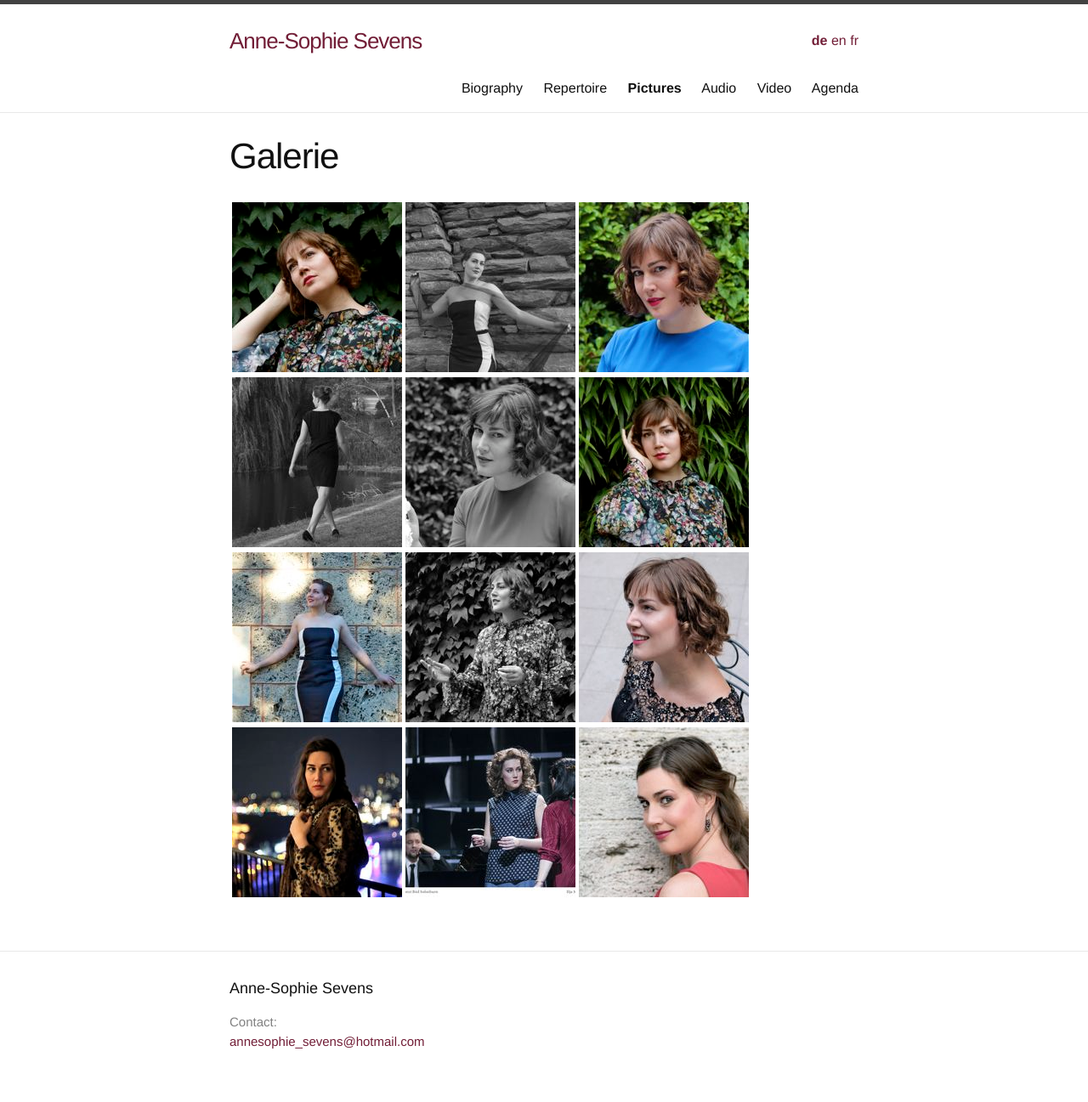
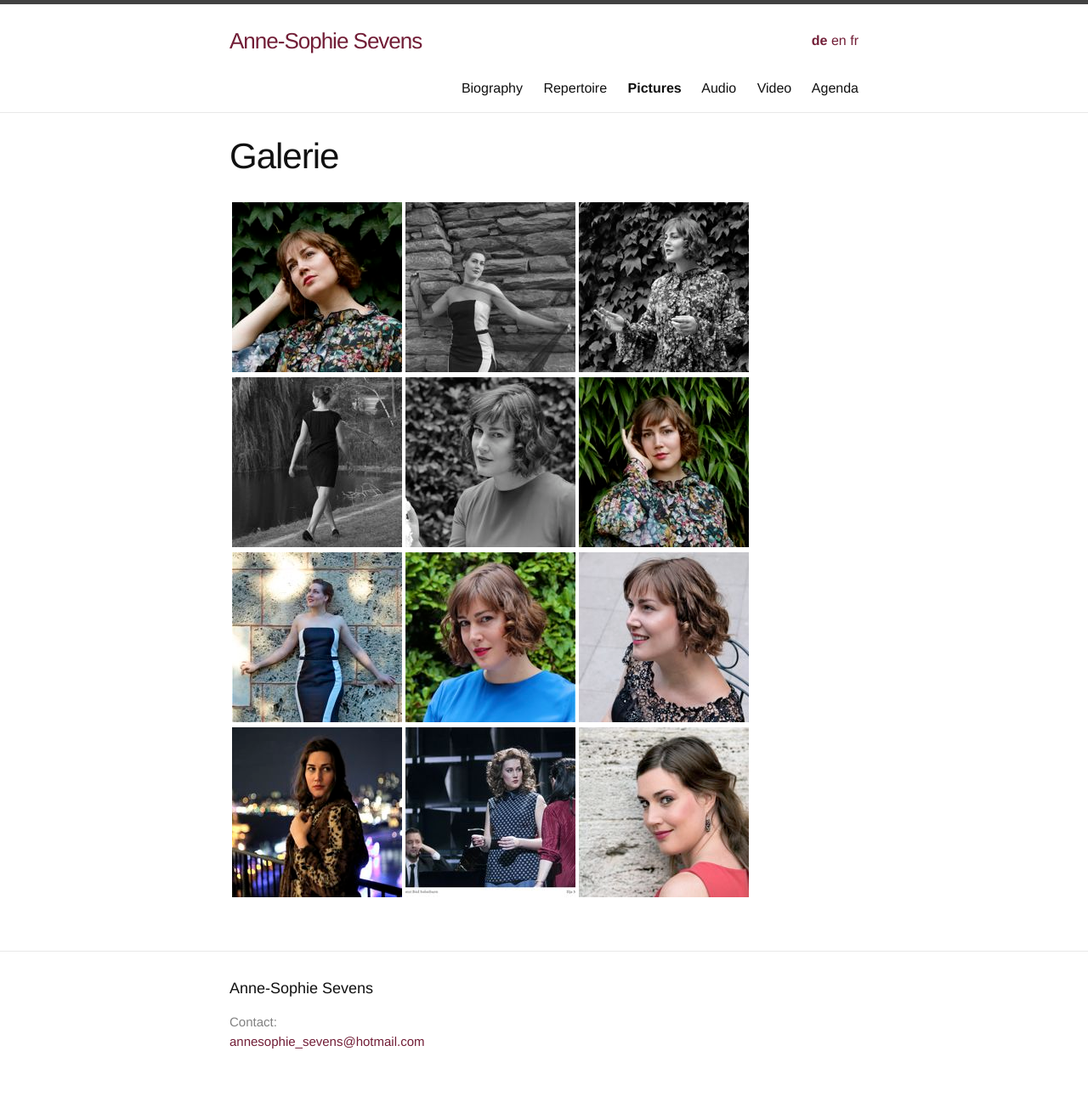
Before and after one commit to annesophie-sevens/annesophie-sevens.github.io, a Jekyll site: the page built from pictures-de.md, in a window 1280 px wide. Shown: the whole page at 85% size. Built offline with Jekyll 4.4.1, drawn with Linux system fonts in a browser that asks for light colours.

Commit message:
Update pictures-de.md

```diff
--- a/pictures-de.md
+++ b/pictures-de.md
@@ -6,10 +6,10 @@
 ref: pictures
 ---
 
-| <a href="/assets/20.JPG"> ![]({{ site.baseurl }}/assets/20_thumbnail.jpg) </a> | <a href="/assets/a5.jpg"> ![]({{ site.baseurl }}/assets/a5-thumbnail.jpg) </a> | <a href="/assets/25.JPG">  ![]({{ site.baseurl }}/assets/25_thumbnail.jpg) </a> |
+| <a href="/assets/20.JPG"> ![]({{ site.baseurl }}/assets/20_thumbnail.jpg) </a> | <a href="/assets/a5.jpg"> ![]({{ site.baseurl }}/assets/a5-thumbnail.jpg) </a> | <a href="/assets/21.JPG">  ![]({{ site.baseurl }}/assets/21_thumbnail.jpg) </a> |
 
 | <a href="/assets/LOOP.JPG"> ![]({{ site.baseurl }}/assets/LOOP 1.jpg) </a> | <a href="/assets/BLOEM 1.JPG"> ![]({{ site.baseurl }}/assets/bloem.jpg) </a> | <a href="/assets/HAND 1.JPG">![]({{ site.baseurl }}/assets/HAND.jpg) </a> |
 
-|  <a href="/assets/MUUR 1.jpg">  ![]({{ site.baseurl }}/assets/MUUR.jpg) </a> | <a href="/assets/21.JPG"> ![]({{ site.baseurl }}/assets/21_thumbnail.jpg) </a>|<a href="/assets/26.jpg"> ![]({{ site.baseurl }}/assets/26_thumbnail.jpg) </a>|
+|  <a href="/assets/MUUR 1.jpg">  ![]({{ site.baseurl }}/assets/MUUR.jpg) </a> | <a href="/assets/25.JPG"> ![]({{ site.baseurl }}/assets/25_thumbnail.jpg) </a>|<a href="/assets/26.jpg"> ![]({{ site.baseurl }}/assets/26_thumbnail.jpg) </a>|
 
 | <a href="/assets/b2.jpg"> ![]({{ site.baseurl }}/assets/b2-thumbnail.jpg) </a> | <a href="/assets/aab.jpg"> ![]({{ site.baseurl }}/assets/aab-thumbnail.jpg) </a> | <a href="/assets/muurfoto.jpg">  ![]({{ site.baseurl }}/assets/muurfoto_thumbnail.jpg) </a> |
```
